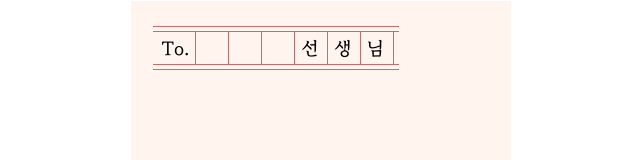
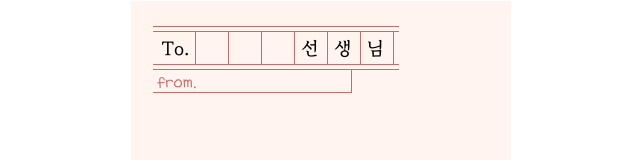
Before and after one commit to sunrin-today/2025-teachers-day, a Next.js app: page / in a window 1280 px wide. Shown: the part 149-309 px from the top of the page, without its empty margins (319-959 px from the left). Built offline with nearby package versions, Linux system fonts and the light colour scheme.

Commit message:
feat: add NameInput component and integrate it into the Home page

```diff
--- a/src/app/page.tsx
+++ b/src/app/page.tsx
@@ -1,16 +1,19 @@
 'use client';
 
+import NameInput from '@/components/input/name';
 import TeacherNameInput from '@/components/input/teacher-name';
 import { useState } from 'react';
 
 export default function Home() {
   const [teacherName, setTeacherName] = useState('');
+  const [name, setName] = useState('');
 
   return (
     <div className='w-[380px] max-w-[380px] h-full max-h-[500px] bg-[#FFF4EE] relative overflow-hidden'>
       <main className='py-[25px] px-[22px]'>
         <section>
           <TeacherNameInput value={teacherName} setValue={setTeacherName} />
+          <NameInput value={name} setValue={setName} />
         </section>
       </main>
 
--- /dev/null
+++ b/src/components/input/name.tsx
@@ -0,0 +1,46 @@
+import React from 'react';
+import Line from '../line';
+
+interface TeacherNameInputProps extends React.ComponentProps<'input'> {
+  value:    string;
+  setValue: (value: string) => void;
+}
+
+export default function NameInput(props: TeacherNameInputProps) {
+  const {
+    value,
+    setValue,
+    ...rest
+  } = props;
+
+  const handleNameChange = (e: React.ChangeEvent<HTMLInputElement>) => {
+    if (e.target.value.length > 14) return;
+
+    setValue(e.target.value);
+  };
+
+  return (
+    <div className='text-[#C46C6B] w-fit'>
+      <div className='flex flex-row w-fit h-[22px]'>
+        <div className='flex flex-row gap-[4px] w-fit ml-[4px]'>
+          <p className='font-(family-name:--font-leeseoyun)'>from.</p>
+
+          <input
+            className='h-full outline-none font-(family-name:--font-leeseoyun)'
+            size={Math.max(value.length * 1.3, 10)}
+            value={value}
+            onChange={handleNameChange}
+            {...rest}
+          />
+        </div>
+
+        <Line
+          full
+          direction='vertical'
+        />
+      </div>
+
+      <Line full />
+    </div>
+  );
+}
--- a/src/components/line.tsx
+++ b/src/components/line.tsx
@@ -2,6 +2,7 @@ interface LineProps {
   length?:    number;
   direction?: 'vertical' | 'horizontal';
   double?:    boolean;
+  full?: boolean;
 }
 
 export default function Line(props: LineProps) {
@@ -9,14 +10,15 @@ export default function Line(props: LineProps) {
     length = 246,
     direction = 'horizontal',
     double = false,
+    full = false
   } = props;
 
   const line = (
     <div
       className='bg-[#C46C6B]'
       style={{
-        width:  direction === 'horizontal' ? length : 1,
-        height: direction === 'horizontal' ? 1 : length,
+        width:  direction === 'horizontal' ? full ? '100%' : length : 1,
+        height: direction === 'horizontal' ? 1 : full ? '100%' : length,
       }}
     />
   );
```
